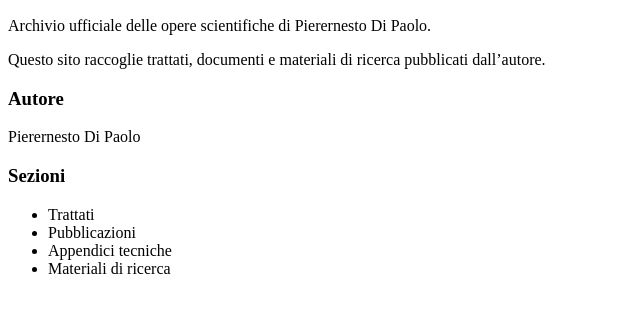
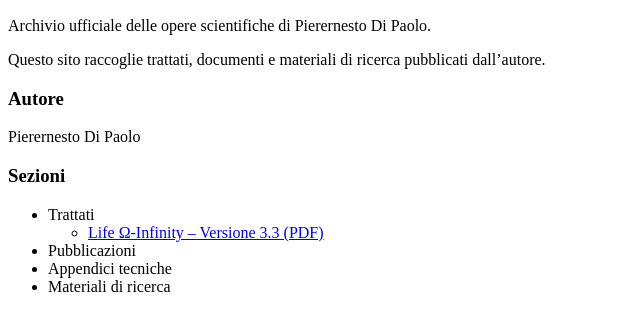
Before and after one commit to Pierernesto/caer, a plain HTML site: page index.html in a window 1280 px wide. Shown: the part 110-440 px from the top of the page, without its empty margins (0-640 px from the left). Drawn offline with Linux system fonts and the light colour scheme.

Commit message:
Update index.html

```diff
--- a/index.html
+++ b/index.html
@@ -32,6 +32,9 @@ Pierernesto Di Paolo
 
 <ul>
 <li>Trattati</li>
+ <ul>
+<li><a href="Life Omega Infinity v3.3.pdf.pdf">Life Ω-Infinity – Versione 3.3 (PDF)</a></li>
+</ul>
 <li>Pubblicazioni</li>
 <li>Appendici tecniche</li>
 <li>Materiali di ricerca</li>
```
